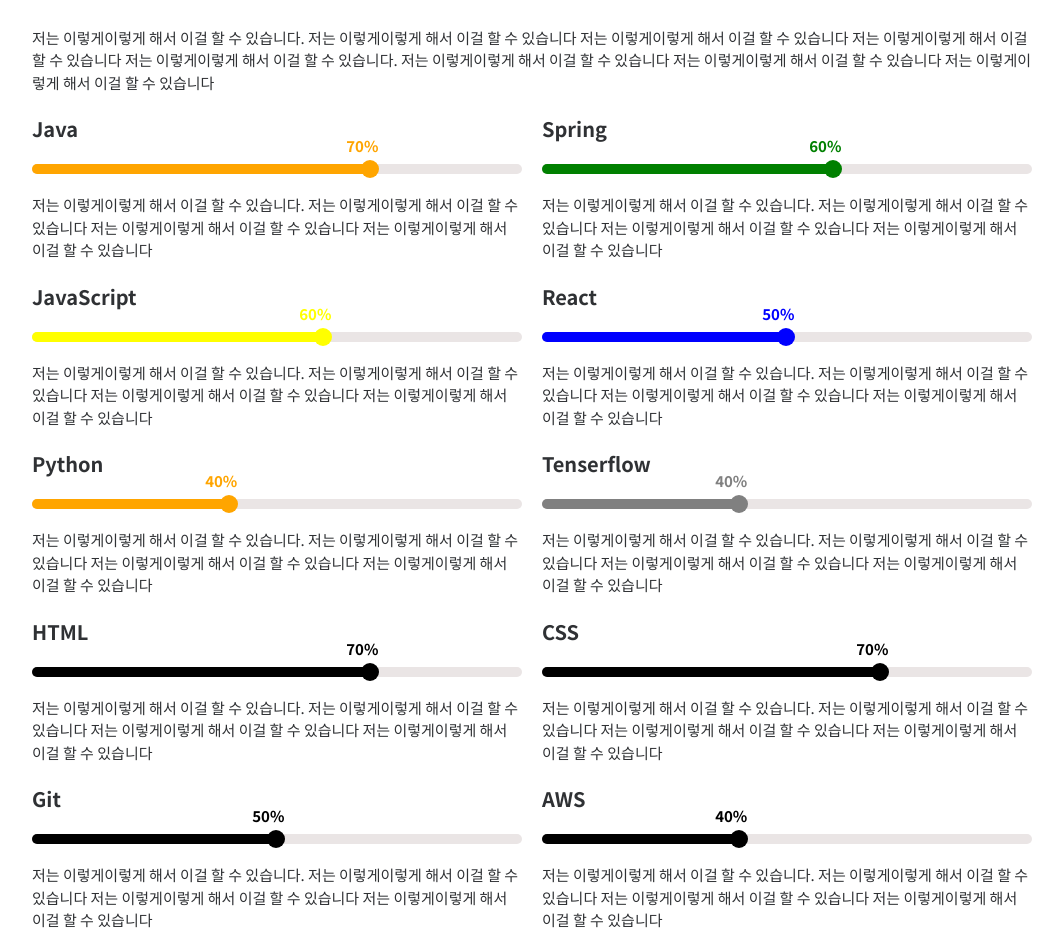
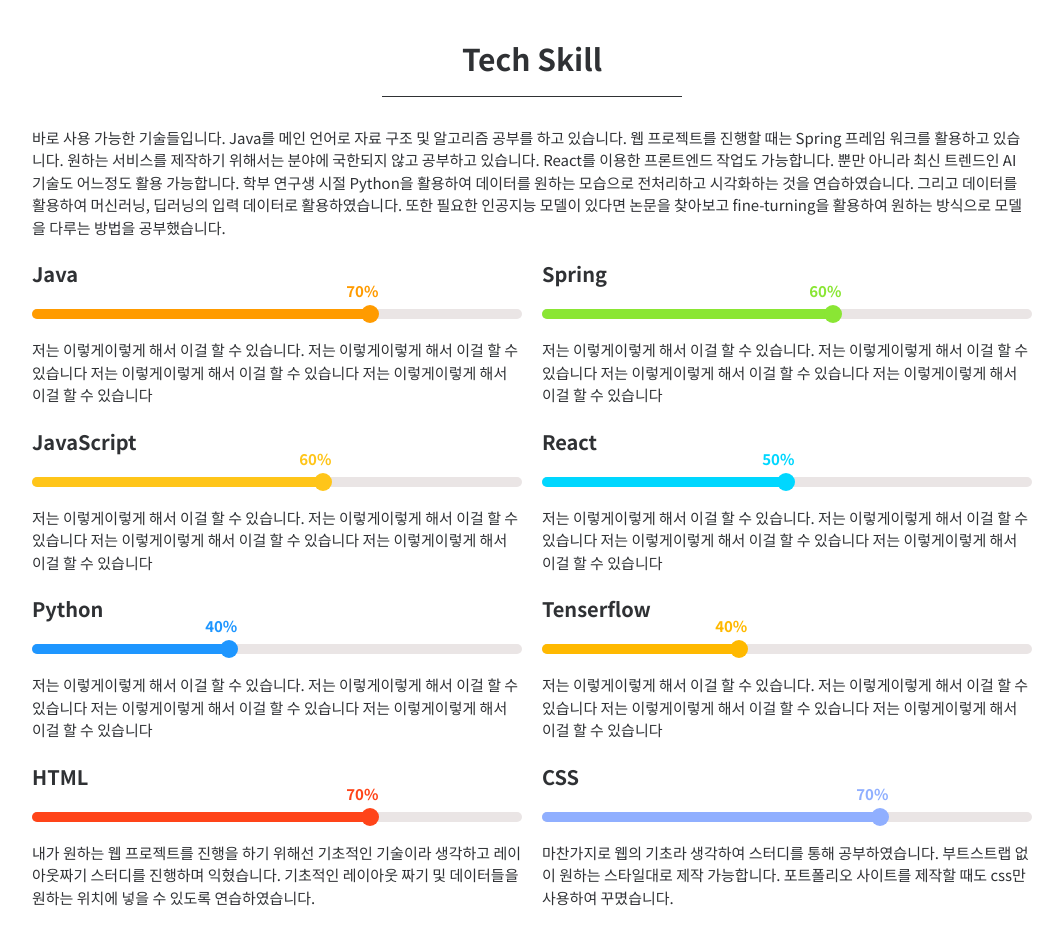
Before and after one commit to ssssigun/portfolio-page, a React (Create React App) app: page / in a window 1280 px wide. Shown: the part 1120-2053 px from the top of the page, without its empty margins (108-1171 px from the left). Built offline with nearby package versions, Linux system fonts and the light colour scheme.

Commit message:
모달 클릭 이벤트 추가 및 정보 추가

```diff
--- a/package.json
+++ b/package.json
@@ -10,8 +10,9 @@
     "react": "^18.2.0",
     "react-dom": "^18.2.0",
     "react-icons": "^5.0.1",
-    "react-model": "^4.3.1",
+    "react-modal": "^3.16.1",
     "react-scripts": "5.0.1",
+    "styled-components": "^6.1.8",
     "web-vitals": "^2.1.0"
   },
   "scripts": {
--- a/src/App.js
+++ b/src/App.js
@@ -24,7 +24,7 @@ function App() {
           }
         });
       },
-      {threshold : [0.5]} // 뷰포트와 교차하는 비율이 60% 이상일 때 동작
+      {threshold : [0.6]} // 뷰포트와 교차하는 비율이 60% 이상일 때 동작
     );
       // 프로젝트만 너무 커서 따로 설정
     const observer2 = new IntersectionObserver(
@@ -36,7 +36,7 @@ function App() {
           }
         });
       },
-      {threshold : [0.2]} // 뷰포트와 교차하는 비율이 20% 이상일 때 동작
+      {threshold : [0.3]} // 뷰포트와 교차하는 비율이 20% 이상일 때 동작
     );
     observer2.observe(scrollRef.current[2]);
 
--- a/src/component/ProjectCard.js
+++ b/src/component/ProjectCard.js
@@ -1,11 +1,16 @@
 import "../css/ProjectCard.css";
 import { FaCheck } from "react-icons/fa";
-// import modal from "../component/modal.js"
+import {useState} from "react";
+import Modal from "./Modal.js";
 
 function ProjectCard({tittle, period, img, detail1, detail2, environment}) {
+  const [isOpen, setOpen] = useState(false);
+  const handleClick = () => {
+    setOpen(true);
+  };
 
     return (
-      <div className="projectCard">
+      <div className="projectCard" onClick={handleClick}>
         <div className="projectCardTittle">
           <p className="projectCardTittleMain">{tittle}</p>
           <p className="projectCardTittleSub"> {period}</p>
@@ -43,6 +48,7 @@ function ProjectCard({tittle, period, img, detail1, detail2, environment}) {
             </ul>
           </div>
         </div>
+        <Modal isOpen={isOpen} setOpen={setOpen}/>
       </div>
     );
   }
--- a/src/component/modal.js
+++ b/src/component/modal.js
@@ -0,0 +1,42 @@
+import ReactModal from 'react-modal';
+import styled from "styled-components";
+
+const customModalStyles = styled.div = {
+  overlay: {
+    backgroundColor: " rgba(0, 0, 0, 0.4)",
+    width: "100%",
+    height: "100vh",
+    zIndex: "9991",
+    position: "fixed",
+    top: "0",
+    left: "0",
+  },
+  content: {
+    width: "1500px",
+    height: "800px",
+    zIndex: "9991",
+    position: "absolute",
+    top: "50%",
+    left: "50%",
+    transform: "translate(-50%, -50%)",
+    borderRadius: "10px",
+    boxShadow: "2px 2px 2px rgba(0, 0, 0, 0.25)",
+    backgroundColor: "white",
+    justifyContent: "center",
+    overflow: "auto",
+  },
+};
+const Modal = ({ isOpen, setOpen }) => {
+  return (
+    <ReactModal
+      isOpen={isOpen}
+      onRequestClose={()=>setOpen(false)}
+      style={customModalStyles}
+      contentLabel="display project detail"
+      shouldCloseOnOverlayClick={true}
+      >
+      <div>프로젝트 상세 내역 적기</div>
+    </ReactModal>
+  );
+};
+export default Modal;
--- a/src/css/Contact.css
+++ b/src/css/Contact.css
@@ -1,5 +1,5 @@
 .contact{
     width: 100%;
-    height: 800px;
+    height: 1000px;
     padding: 30px;
 }
--- a/src/css/Header.css
+++ b/src/css/Header.css
@@ -6,7 +6,7 @@
     top: 0;
     left: 0;
     right: 0;
-    z-index: 9999;
+    z-index: 9990;
     background-color: #fff;
     justify-content: space-between;
     box-sizing: border-box;
--- a/src/css/Introduce.css
+++ b/src/css/Introduce.css
@@ -1,6 +1,6 @@
 .introduce{
     width: 100%;
-    margin-top: 100px;
+    margin: 150px 0 50px 0;
 }
 .preface{
     font-size: 30px;
--- a/src/json/experienceList.json
+++ b/src/json/experienceList.json
@@ -1,12 +1,12 @@
 [
     {
-      "color" : "pink",
+      "color" : "#94EB3E",
       "title" : "인공지능 소재 연구실",
       "period" :"2021.12 ~ 2023.02",
       "detail" :"저는 이렇게이렇게 해서 이걸 할 수 있습니다. 저는 이렇게이렇게 해서 이걸 할 수 있습니다 저는 이렇게이렇게 해서 이걸 할 수 있습니다 저는 이렇게이렇게 해서 이걸 할 수 있습니다 "
     },
     {
-      "color" : "skyblue",
+      "color" : "#0078FF",
       "title" : "신한 DS 금융 SW 아카데미",
       "period" :"2023.02 ~ 2023.08",
       "detail" :"저는 이렇게이렇게 해서 이걸 할 수 있습니다. 저는 이렇게이렇게 해서 이걸 할 수 있습니다 저는 이렇게이렇게 해서 이걸 할 수 있습니다 저는 이렇게이렇게 해서 이걸 할 수 있습니다 "
--- a/src/json/projectList.json
+++ b/src/json/projectList.json
@@ -45,7 +45,7 @@
     {
       "tittle" : "포트 폴리오 사이트",
       "period" : "2023.05.01 ~ 2023.06.01 (개인 프로젝트)",
-      "img" : "omokMain.png",
+      "img" : "portfolioMain.png",
       "detail1" : "포트폴리오 용도로 제작한 웹 패이지입니다. 백엔드 개발자를 지망하지만 필요하다면 리액트를 활용한 프론트엔드 작업도 문제없이 진행 가능합니다.",
       "detail2" : "저는 이렇게이렇게 해서 이걸 할 수 있습니다. 저는 이렇게이렇게 해서 이걸 할 수 있습니다  저는 이렇게이렇게 해서 이걸 할 수 있습니다  저는 이렇게이렇게 해서 이걸 할 수 있습니다",
       "environment" : [
--- a/src/json/skillList.json
+++ b/src/json/skillList.json
@@ -1,63 +1,63 @@
 [
     {
       "skillName" : "Java",
-      "color" : "orange",
+      "color" : "#FF9B00",
       "bar" : 70,
       "details" : "저는 이렇게이렇게 해서 이걸 할 수 있습니다. 저는 이렇게이렇게 해서 이걸 할 수 있습니다  저는 이렇게이렇게 해서 이걸 할 수 있습니다  저는 이렇게이렇게 해서 이걸 할 수 있습니다"
     },
     {
       "skillName" : "Spring",
-      "color" : "green",
+      "color" : "#8AE634",
       "bar" : 60,
       "details" : "저는 이렇게이렇게 해서 이걸 할 수 있습니다. 저는 이렇게이렇게 해서 이걸 할 수 있습니다  저는 이렇게이렇게 해서 이걸 할 수 있습니다  저는 이렇게이렇게 해서 이걸 할 수 있습니다"
     },
     {
       "skillName" : "JavaScript",
-      "color" : "yellow",
+      "color" : "#FFC519",
       "bar" : 60,
       "details" : "저는 이렇게이렇게 해서 이걸 할 수 있습니다. 저는 이렇게이렇게 해서 이걸 할 수 있습니다  저는 이렇게이렇게 해서 이걸 할 수 있습니다  저는 이렇게이렇게 해서 이걸 할 수 있습니다"
     },
     {
       "skillName" : "React",
-      "color" : "blue",
+      "color" : "#00D7FF",
       "bar" : 50,
       "details" : "저는 이렇게이렇게 해서 이걸 할 수 있습니다. 저는 이렇게이렇게 해서 이걸 할 수 있습니다  저는 이렇게이렇게 해서 이걸 할 수 있습니다  저는 이렇게이렇게 해서 이걸 할 수 있습니다"
     },
     {
       "skillName" : "Python",
-      "color" : "orange",
+      "color" : "#1E96FF",
       "bar" : 40,
       "details" : "저는 이렇게이렇게 해서 이걸 할 수 있습니다. 저는 이렇게이렇게 해서 이걸 할 수 있습니다  저는 이렇게이렇게 해서 이걸 할 수 있습니다  저는 이렇게이렇게 해서 이걸 할 수 있습니다"
     },
     {
       "skillName" : "Tenserflow",
-      "color" : "gray",
+      "color" : "#FFB900",
       "bar" : 40,
       "details" : "저는 이렇게이렇게 해서 이걸 할 수 있습니다. 저는 이렇게이렇게 해서 이걸 할 수 있습니다  저는 이렇게이렇게 해서 이걸 할 수 있습니다  저는 이렇게이렇게 해서 이걸 할 수 있습니다"
     },
     {
       "skillName" : "HTML",
-      "color" : "black",
+      "color" : "#FF4419",
       "bar" : 70,
-      "details" : "저는 이렇게이렇게 해서 이걸 할 수 있습니다. 저는 이렇게이렇게 해서 이걸 할 수 있습니다  저는 이렇게이렇게 해서 이걸 할 수 있습니다  저는 이렇게이렇게 해서 이걸 할 수 있습니다"
+      "details" : "내가 원하는 웹 프로젝트를 진행을 하기 위해선 기초적인 기술이라 생각하고 레이아웃짜기 스터디를 진행하며 익혔습니다. 기초적인 레이아웃 짜기 및 데이터들을 원하는 위치에 넣을 수 있도록 연습하였습니다."
     },
     {
       "skillName" : "CSS",
-      "color" : "black",
+      "color" : "#90AFFF",
       "bar" : 70,
-      "details" : "저는 이렇게이렇게 해서 이걸 할 수 있습니다. 저는 이렇게이렇게 해서 이걸 할 수 있습니다  저는 이렇게이렇게 해서 이걸 할 수 있습니다  저는 이렇게이렇게 해서 이걸 할 수 있습니다"
+      "details" : "마찬가지로 웹의 기초라 생각하여 스터디를 통해 공부하였습니다. 부트스트랩 없이 원하는 스타일대로 제작 가능합니다. 포트폴리오 사이트를 제작할 때도 css만 사용하여 꾸몄습니다."
     },
     {
       "skillName" : "Git",
-      "color" : "black",
+      "color" : "#FF6947",
       "bar" : 50,
-      "details" : "저는 이렇게이렇게 해서 이걸 할 수 있습니다. 저는 이렇게이렇게 해서 이걸 할 수 있습니다  저는 이렇게이렇게 해서 이걸 할 수 있습니다  저는 이렇게이렇게 해서 이걸 할 수 있습니다"
+      "details" : "개인 프로젝트를 진행할 때는 코드 저장용도로 사용하다가 팀 프로젝트 때 필요성을 느껴 익히게 되었습니다. 처음 팀 프로젝트를 진행할 때 Git을 사용하지 않고 회의때 코드를 직접 붙여넣는 경험을 통해 코드 관리의 어려움을 느꼈습니다. 그래서 Git을 활용하여 형상관리를 하기 시작했으며 Git branch 전략 및 commit 메세제의 중요성을 느끼고 공부하였습니다."
     },
     {
       "skillName" : "AWS",
-      "color" : "black",
+      "color" : "#FF8A19",
       "bar" : 40,
-      "details" : "저는 이렇게이렇게 해서 이걸 할 수 있습니다. 저는 이렇게이렇게 해서 이걸 할 수 있습니다  저는 이렇게이렇게 해서 이걸 할 수 있습니다  저는 이렇게이렇게 해서 이걸 할 수 있습니다"
+      "details" : "s3, RDS를 활용 가능합니다. 프로젝트를 진행할 때 정적 이미지 데이터들을 관리하기 위해서 s3를 처음 사용하기 시작하였습니다. 또한 기존에 로컬에서 사용하던 데이터 베이스를 RDS를 사용하여 팀원들과 환경을 통일하고 어디서든 작업이 가능하도록 만들었습니다."
     }
 
   ]
--- a/src/page/TechSkill.js
+++ b/src/page/TechSkill.js
@@ -11,8 +11,10 @@ const TechSkill = forwardRef((props,ref) =>{
           <Tittle tittle ={"Tech Skill"}/>
           <div>
             <p className="commonDetail">
-              저는 이렇게이렇게 해서 이걸 할 수 있습니다. 저는 이렇게이렇게 해서 이걸 할 수 있습니다  저는 이렇게이렇게 해서 이걸 할 수 있습니다  저는 이렇게이렇게 해서 이걸 할 수 있습니다
-              저는 이렇게이렇게 해서 이걸 할 수 있습니다. 저는 이렇게이렇게 해서 이걸 할 수 있습니다  저는 이렇게이렇게 해서 이걸 할 수 있습니다  저는 이렇게이렇게 해서 이걸 할 수 있습니다
+              바로 사용 가능한 기술들입니다. Java를 메인 언어로 자료 구조 및 알고리즘 공부를 하고 있습니다. 웹 프로젝트를 진행할 때는 Spring 프레임 워크를 활용하고 있습니다. 원하는 서비스를 제작하기 위해서는
+              분야에 국한되지 않고 공부하고 있습니다. React를 이용한 프론트엔드 작업도 가능합니다. 뿐만 아니라 최신 트렌드인 AI 기술도 어느정도 활용 가능합니다. 학부 연구생 시절 Python을 활용하여
+              데이터를 원하는 모습으로 전처리하고 시각화하는 것을 연습하였습니다. 그리고 데이터를 활용하여 머신러닝, 딥러닝의 입력 데이터로 활용하였습니다. 또한 필요한 인공지능 모델이 있다면 논문을 찾아보고
+              fine-turning을 활용하여 원하는 방식으로 모델을 다루는 방법을 공부했습니다.
             </p>
           </div>
         </div>
```
Also changed, not shown: public/img/portfolioMain.png (added), 1 other file (tests, documents, lock files or other folders).
